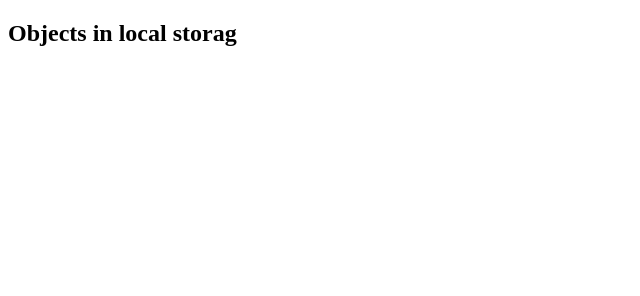
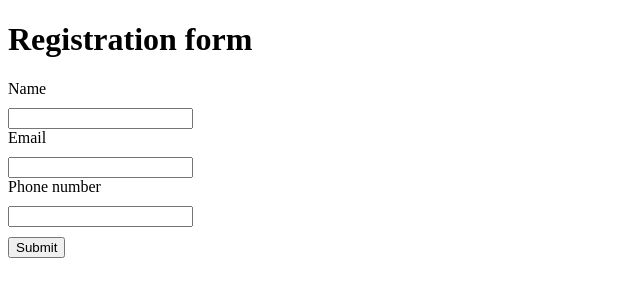
Before and after one commit to kumaribhawna/FirstGit, a plain HTML site: page users.html in a window 1280 px wide. Shown: the whole page, without its empty margins (0-640 px from the left). Drawn offline with Linux system fonts and the light colour scheme.

Commit message:
Lets store the users in the right format

```diff
--- a/users.html
+++ b/users.html
@@ -5,12 +5,38 @@
     <meta http-equiv="X-UA-Compatible" content="IE=edge">
     <meta name="viewport" content="width=device-width, initial-scale=1.0">
     <title>Document</title>
+
+    <style>
+       .inputfield{
+        display: flex;
+        margin-top: 10px;
+       }
+       .registerbtn{
+        margin-top: 10px;
+       }
+    </style>
 </head>
 <body>
-    <h2 id="title">Objects in local storag</h2>
+    <form id="contactForm" >
+        <div class="container">
+            <h1>Registration form</h1>
+            <label for="name">Name</label>
+            <input type="text" name="name" id="name" class= "inputfield" required>
+
+            <label for="email">Email</label>
+            <input type="email" name="email" id="email" class= "inputfield" required>
+
+            <label for="number">Phone number</label>
+            <input type="number" name="number" id="number" class= "inputfield">
+
+            <button type="submit" class="registerbtn" onclick="test()">Submit</button>
+        </div>
+    </form>
+
+
 
 </body>
-<script type="text/javascript">
+<!-- <script type="text/javascript">
     let myObj={
         name:"Bhawna",
         age:26
@@ -24,5 +50,36 @@
 
     let myObj_deserialized= JSON.parse(getItem("myObj"))
     console.log(myObj_deserialized);
+</script> -->
+<script>
+    function test(){
+        var uid = document.getElementById("name").value;
+        var emailId = document.getElementById("email").value;
+        var phoneNumber = document.getElementById("number").value;
+
+        // alert(uid + emailId + phoneNumber);
+        // storing data
+        var user=localStorage.setItem("uid", uid)
+        var email = localStorage.setItem("emailId", emailId);
+        var number = localStorage.setItem("phoneNumber", phoneNumber);
+
+        var user=localStorage.getItem("uid", uid)
+        var email = localStorage.getItem("emailId", emailId);
+        var number = localStorage.getItem("phoneNumber", phoneNumber);
+
+        var a, b,c;
+        a="Bhawna";
+        b = "bk123@gmail.com";
+        c=9843848543;
+
+        if(a==user &&  b == email && c== number)
+        {
+            alert("Successful");
+        }
+        else{
+            alert("invalid detail")
+        }
+    }
+
 </script>
 </html>
```
Also changed, not shown: user.js (added).
